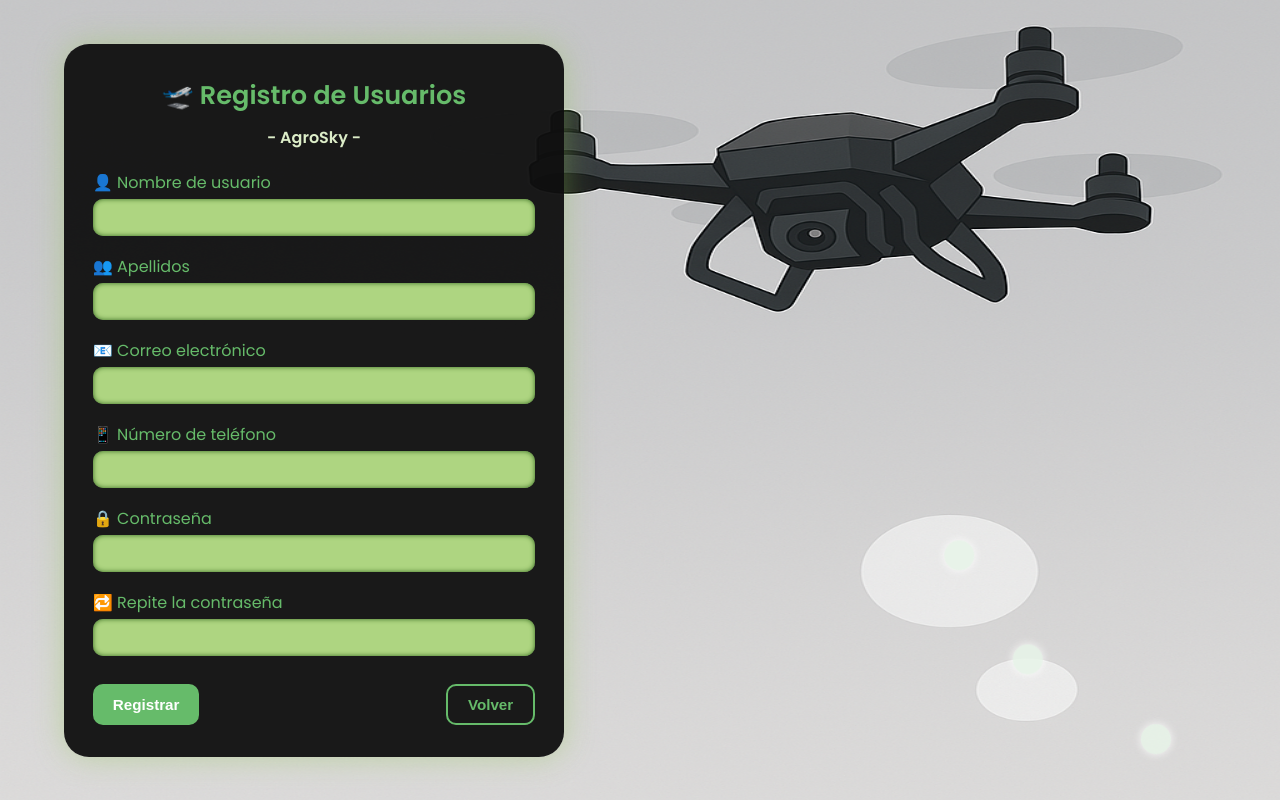
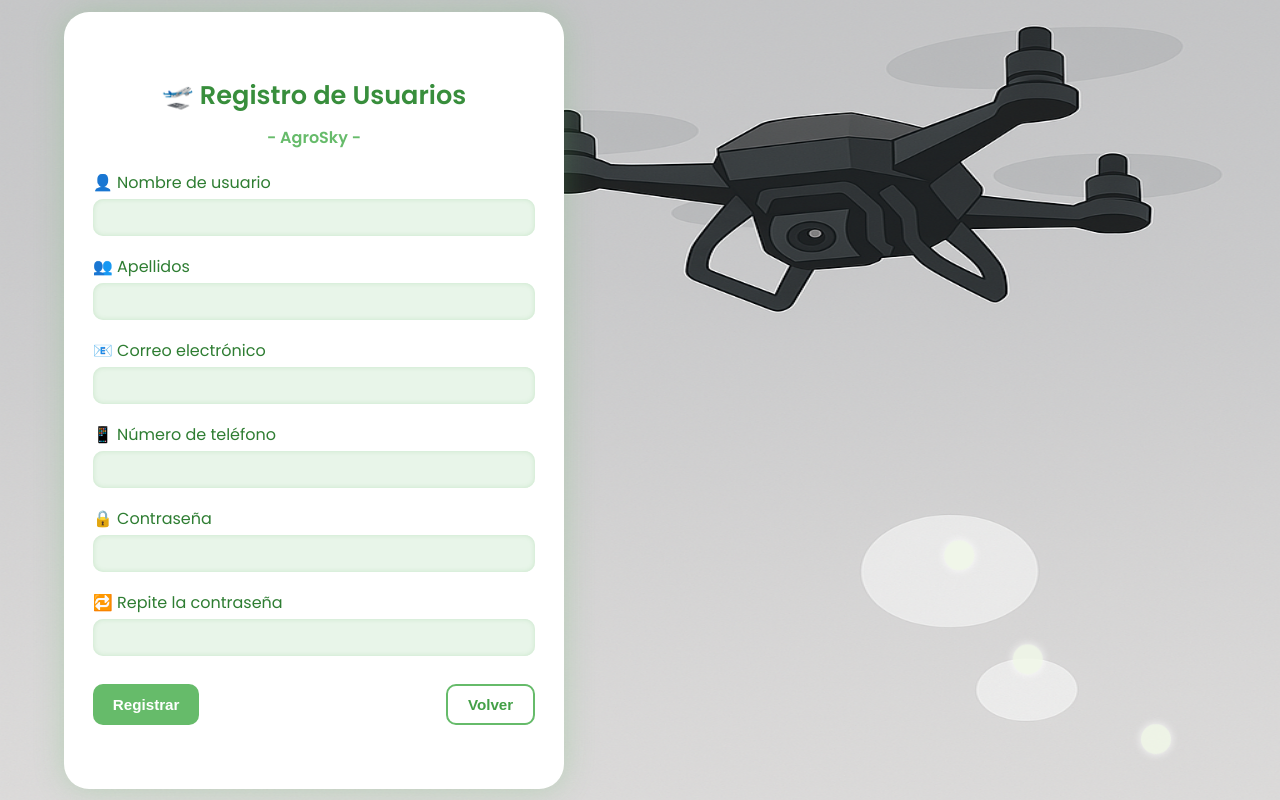
Before and after one commit to Oly2009/Drones, a PHP site: page /menu/registro.php in a window 1280 px wide. Run offline with PHP 8.4, Linux system fonts and the light colour scheme.

Commit message:
pequeños arreglos

```diff
--- a/css/eliminarUsuarios.css
+++ b/css/eliminarUsuarios.css
@@ -8,7 +8,6 @@
 
 body {
     font-family: 'Poppins', sans-serif;
-    background: url('../img/dron_fondo2.png') no-repeat center center fixed;
     background-size: 100% 100%;
     background-color: #f1f8e9;
     padding: 40px;
--- a/css/listarUsuarios.css
+++ b/css/listarUsuarios.css
@@ -8,7 +8,6 @@
 
 body {
     font-family: 'Poppins', sans-serif;
-    background: url('../img/dron_fondo2.png') no-repeat center center fixed;
     background-size: 100% 100%;
     background-color: #f1f8e9;
     padding: 40px;
--- a/css/modificarUsuarios.css
+++ b/css/modificarUsuarios.css
@@ -8,7 +8,6 @@
 
 body {
     font-family: 'Poppins', sans-serif;
-    background: url('../../img/dron_fondo2.png') no-repeat center center fixed;
     background-size: 100% 100%;
     background-color: #f1f8e9;
     padding: 40px;
--- a/css/registro.css
+++ b/css/registro.css
@@ -1,3 +1,4 @@
+
 @import url('https://fonts.googleapis.com/css2?family=Poppins:wght@400;600&display=swap');
 
 * {
@@ -12,7 +13,7 @@ body {
     height: 100vh;
     background: url('../img/dron_fondo2.png') no-repeat center center fixed;
     background-size: 100% 100%;
-    background-color: #e8f5e9;
+    background-color: #f1f8e9;
     display: flex;
     justify-content: flex-start;
     align-items: center;
@@ -20,82 +21,57 @@ body {
     color: #1b5e20;
 }
 
-/* Bolas decorativas */
 .bola {
     position: absolute;
     width: 30px;
     height: 30px;
-    background: #e8f5e9;
+    background: #f1f8e9;
     border-radius: 50%;
     box-shadow: 0 0 10px white;
     opacity: 0.85;
     z-index: 1;
 }
 
-.bola1 {
-    top: 70%;
-    left: 75%;
-    animation: flotarBola1 5s infinite alternate ease-in-out;
-}
+.bola1 { top: 70%; left: 75%; animation: flotarBola1 5s infinite alternate ease-in-out; }
+.bola2 { top: 83%; left: 78%; animation: flotarBola2 6s infinite alternate ease-in-out; }
+.bola3 { top: 93%; left: 88%; animation: flotarBola2 7s infinite alternate ease-in-out; }
 
-.bola2 {
-    top: 83%;
-    left: 78%;
-    animation: flotarBola2 6s infinite alternate ease-in-out;
-}
+@keyframes flotarBola1 { from { transform: translate(0, 0); } to { transform: translate(-20px, -25px); } }
+@keyframes flotarBola2 { from { transform: translate(0, 0); } to { transform: translate(15px, -20px); } }
 
-.bola3 {
-    top: 93%;
-    left: 88%;
-    animation: flotarBola2 7s infinite alternate ease-in-out;
-}
-
-@keyframes flotarBola1 {
-    from { transform: translate(0, 0); }
-    to { transform: translate(-20px, -25px); }
-}
-
-@keyframes flotarBola2 {
-    from { transform: translate(0, 0); }
-    to { transform: translate(15px, -20px); }
-}
-
-/* Contenedor principal */
 .contenido-pagina {
     position: relative;
-    z-index: 2;
+    z-index: 5;
     width: 100%;
     max-width: 500px;
     margin-left: 5%;
 }
 
 .registro-container {
-    background-color: rgba(15, 15, 15, 0.95);
-    padding: 2rem 1.8rem;
+    background-color: #ffffff;
+    padding: 4rem 1.8rem;
     border-radius: 25px;
-    box-shadow: 0 0 30px rgba(139, 195, 74, 0.4);
+    box-shadow: 0 0 30px rgba(102, 187, 106, 0.3);
     width: 100%;
 }
 
-/* Título */
 .titulo-registro {
     text-align: center;
     font-size: 1.6rem;
-    color: #66bb6a;
+    color: #388e3c;
     margin-bottom: 1rem;
 }
 
 .titulo-registro span {
     font-size: 1rem;
-    color: #dcedc8;
+    color: #66bb6a;
 }
 
-/* Inputs */
 .registro-form label {
     display: block;
     margin-top: 10px;
     font-weight: 500;
-    color: #66bb6a;
+    color: #2e7d32;
 }
 
 .registro-form input[type="text"],
@@ -106,17 +82,16 @@ body {
     padding: 10px 12px;
     border: none;
     border-radius: 10px;
-    background-color: #aed581;
+    background-color: #e8f5e9;
     color: #1b5e20;
     font-weight: bold;
     margin-top: 4px;
     margin-bottom: 8px;
     outline: none;
-    box-shadow: inset 0 0 5px #33691e;
+    box-shadow: inset 0 0 5px #c8e6c9;
     font-size: 0.95rem;
 }
 
-/* Botones */
 .botones-accion {
     display: flex;
     justify-content: space-between;
@@ -146,60 +121,15 @@ body {
 
 .btn-secundario {
     background-color: transparent;
-    color: #66bb6a;
+    color: #43a047;
     border: 2px solid #66bb6a;
 }
 
 .btn-secundario:hover {
-    background-color: #66bb6a;
-    color: white;
+    background-color: #c8e6c9;
+    color: #1b5e20;
 }
 
-/* Modal */
-.modal {
-    position: fixed;
-    top: 0; left: 0;
-    width: 100%;
-    height: 100%;
-    background-color: rgba(0,0,0,0.75);
-    display: flex;
-    align-items: center;
-    justify-content: center;
-    z-index: 999;
-}
-
-.modal-content {
-    background-color: #33691e;
-    padding: 2rem;
-    border-radius: 15px;
-    box-shadow: 0 0 15px #a5d6a7;
-    text-align: center;
-    color: white;
-}
-
-/* Responsive */
-@media (max-width: 768px) {
-    body {
-        flex-direction: column;
-        justify-content: center;
-        background-size: cover;
-        padding: 20px;
-    }
-
-    .contenido-pagina {
-        margin-left: 0;
-        max-width: 90%;
-    }
-
-    .registro-container {
-        padding: 1.5rem;
-    }
-
-    .botones-accion {
-        flex-direction: column;
-        align-items: stretch;
-    }
-}
 .modal {
     position: fixed;
     top: 0; left: 0;
@@ -214,12 +144,12 @@ body {
 }
 
 .modal-content {
-    background-color: #2e7d32;
+    background-color: #f1f8e9;
     padding: 2rem;
     border-radius: 20px;
-    box-shadow: 0 0 25px rgba(102, 187, 106, 0.7);
+    box-shadow: 0 0 25px rgba(102, 187, 106, 0.3);
     text-align: center;
-    color: white;
+    color: #1b5e20;
     max-width: 400px;
     width: 90%;
     position: relative;
@@ -236,7 +166,6 @@ body {
     gap: 10px;
 }
 
-/* Botones dentro del modal */
 .modal-content form input[type="submit"],
 .modal-content button {
     padding: 10px 20px;
@@ -247,24 +176,22 @@ body {
     border: none;
     border-radius: 10px;
     cursor: pointer;
-    background-color: #a5d6a7;
+    background-color: #c8e6c9;
     color: #1b5e20;
     transition: all 0.3s ease-in-out;
 }
 
 .modal-content form input[type="submit"]:hover,
 .modal-content button:hover {
-    background-color: #81c784;
+    background-color: #a5d6a7;
     transform: scale(1.05);
 }
 
-/* Icono */
 .modal-content h3::before {
     content: "✅";
     font-size: 1.4rem;
 }
 
-/* Animaciones */
 @keyframes fadeIn {
     from { opacity: 0; }
     to { opacity: 1; }
--- a/menu/registro.php
+++ b/menu/registro.php
@@ -111,11 +111,6 @@ if (isset($_POST['enviarReg'])) {
 <div class="modal" id="modalExito">
     <div class="modal-content">
         <h3><?= $mensaje ?></h3>
-        <?php if ($registroExitoso): ?>
-            <form action="usuarios.php" method="post">
-                <input type="submit" value="Ir al panel de usuarios">
-            </form>
-        <?php endif; ?>
         <button onclick="cerrarModal()">Cerrar</button>
     </div>
 </div>
```
